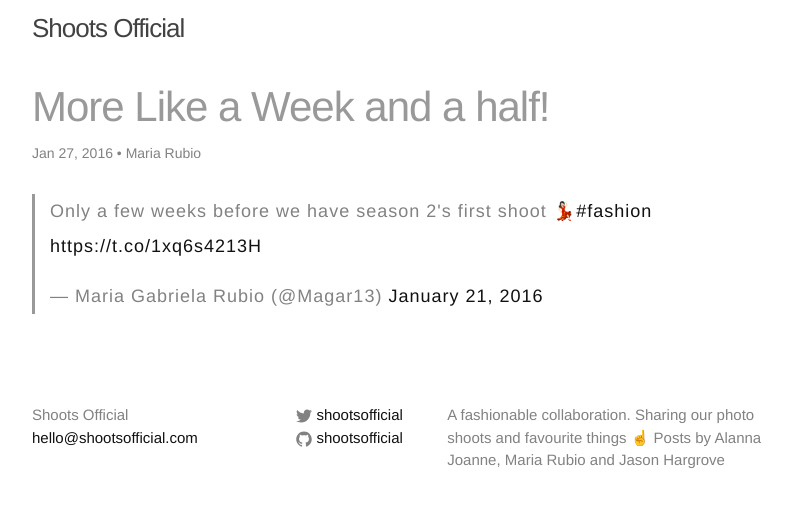
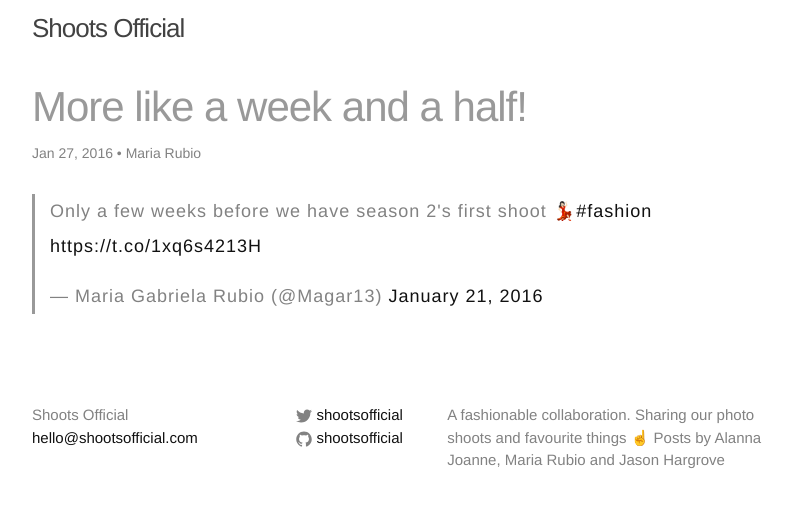
Before and after one commit to jasonhargrove/blog, a Jekyll site: the page built from _posts/2016-01-27-more-like-one-week.md, in a window 1280 px wide. Shown: the top 507 px of the page, without its empty margins (238-1029 px from the left). Built offline with Jekyll 4.4.1, drawn with Linux system fonts in a browser that asks for light colours; comment, search, counter and statistics services are not loaded.

```diff
--- a/_posts/2016-01-27-more-like-one-week.md
+++ b/_posts/2016-01-27-more-like-one-week.md
@@ -1,6 +1,6 @@
 ---
 layout: post
-title:  "More Like a Week and a half!"
+title:  "More like a week and a half!"
 date:   2016-01-27 11:57:51 -0500
 categories: tweet shoot fashion countdown
 author: "Maria Rubio"
```
